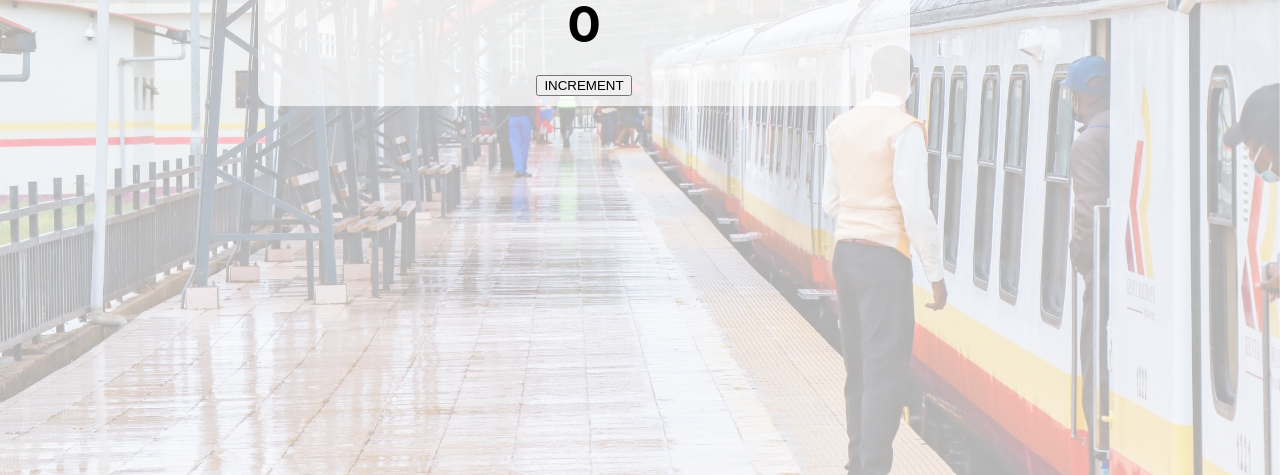
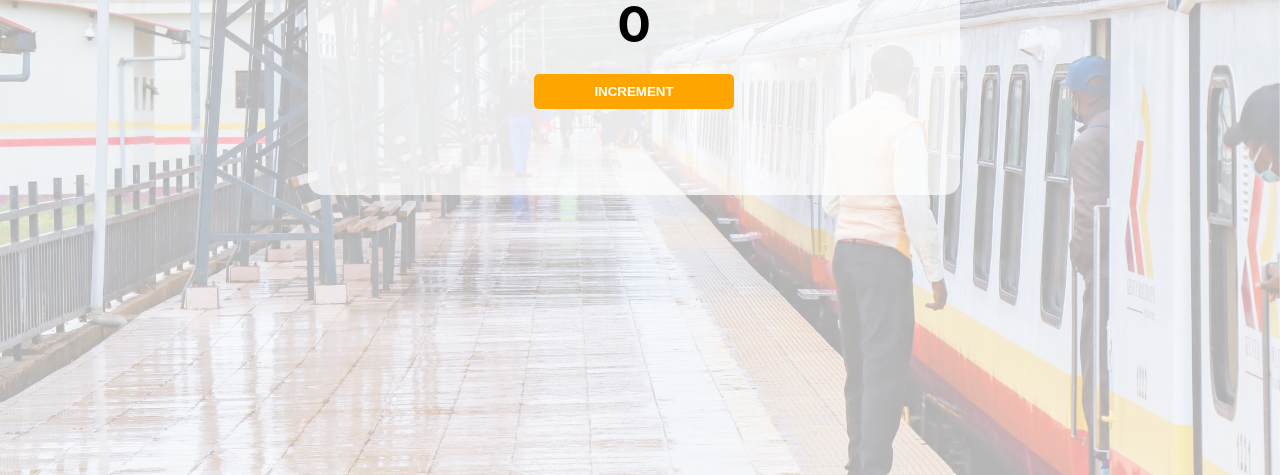
Before and after one commit to Odima-dev/Passenger-Counter-App, a plain HTML site: page index.html in a window 1280 px wide. Shown: the part 325-800 px from the top of the page. Drawn offline with Linux system fonts and the light colour scheme.

Commit message:
styling INCREMENT button

```diff
--- a/index.css
+++ b/index.css
@@ -10,8 +10,10 @@ body {
 
 div {
     margin-top: 250px;
-    margin-left: 250px;
+    margin-left: 300px;
+    margin-right: 280px;
     width: 50%;
+    height: 250px;
     padding: 10px;
     background-color: rgba(255, 255, 255, 0.7); /* Light white overlay */
     background-blend-mode: overlay;
@@ -28,3 +30,23 @@ h2 {
     margin-top: 0;
     margin-bottom: 20px;
 }
+
+button {
+    color: white;
+    font-weight: bold;
+    padding-top: 10px;
+    padding-bottom: 10px;
+    width: 200px;
+    margin-bottom: 5px;
+    border: none;
+    border-radius: 5px;
+    transition: box-shadow 0.3s ease-in-out;
+}
+
+button:hover {
+    box-shadow: 0px 4px 10px rgba(0, 0, 0, 0.3);
+}
+
+#increment-btn {
+    background-color: orange;
+}
```
